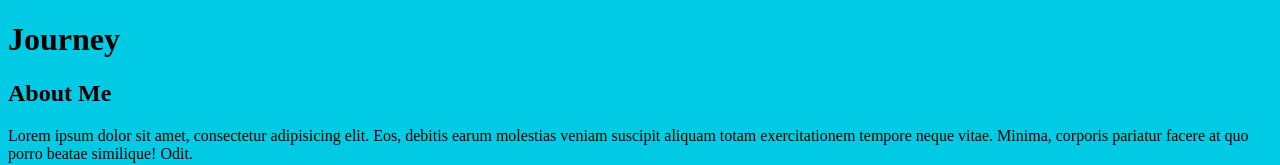
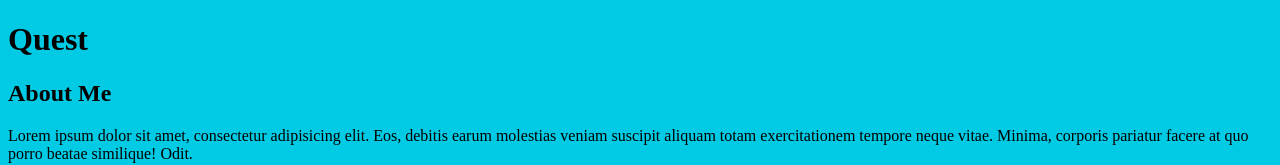
Before and after one commit to amirmasoudsfd/new-git-project, a plain HTML site: page index.html in a window 1280 px wide. Shown: the top 165 px of the page. Drawn offline with Linux system fonts and the light colour scheme.

Commit message:
Change h1 title

```diff
--- a/index.html
+++ b/index.html
@@ -9,7 +9,7 @@
 </head>
 <body>
 <header>
-    <h1>Journey</h1>
+    <h1>Quest</h1>
 </header>
 
 <!-- start of new content -->
```
